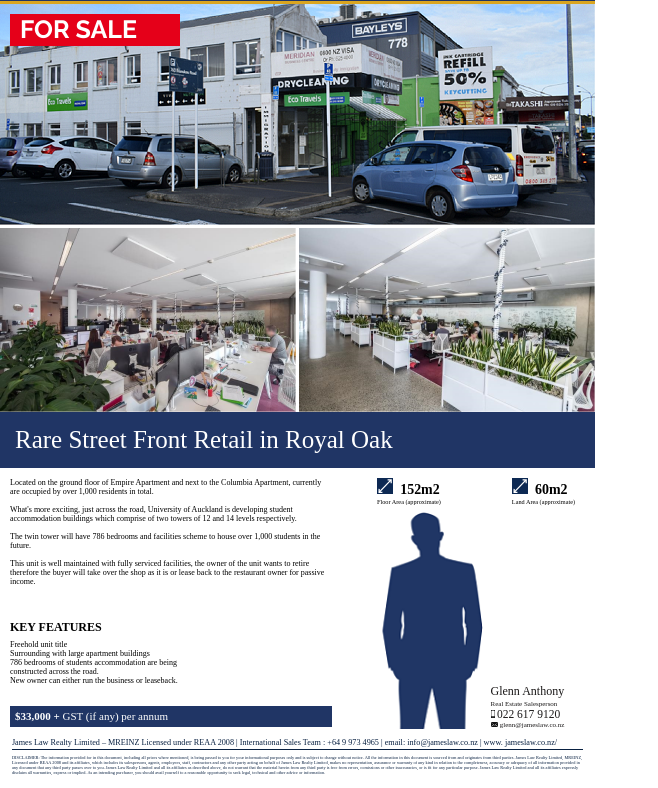
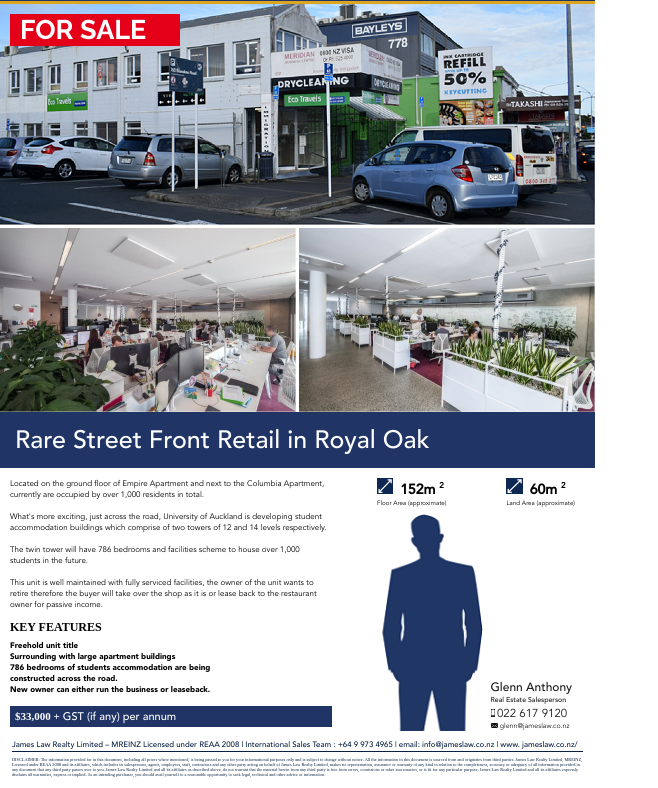
Before and after one commit to FatahiaNasrin/sample, a plain HTML site: page index.html in a window 1280 px wide. Shown: the part 54-842 px from the top of the page, without its empty margins (0-658 px from the left). Drawn offline with Linux system fonts and the light colour scheme.

Commit message:
issues added

```diff
--- a/index.html
+++ b/index.html
@@ -52,12 +52,12 @@
         <div class="social-icons">
             <div>
                 <img class="measurement" src="icons/floor-area.svg" alt="">
-        <h4 style="font-size:13.95px; font-family:Avenir-medium;"class="measurement">152m2</h4>
+        <h4 style="font-size:13.95px; font-family:'Avenir-medium';"class="measurement"> 152m <sup>2</sup></h4>
        <p style="font-size:6.25px; font-family:Avenir-Book;  margin: 0px;">Floor Area (approximate)</p>
             </div>
             <div>
                 <img class="measurement" src="icons/floor-area.svg" alt="">
-                <h4 style="font-size:13.95px; font-family:Avenir-medium;"class="measurement">60m2</h4>
+                <h4 style="font-size:13.95px; font-family:Avenir-medium;"class="measurement">60m <sup>2</sup></h4>
                 <p style="font-size:6.25px; font-family:Avenir-Book; margin: 0px;">Land Area (approximate)</p>
             </div>
     </div>
@@ -71,7 +71,7 @@
         <div><img class="icons" src="icons/mobile.svg" alt="">
             <p  style="color:#1A1818; font-size: 11.5px; margin:0px; font-family: 'Avenir-Book';"class="icons">022 617 9120</p> <br>
             <img class="icons" src="icons/mail.svg" alt="">
-            <small style="color:#1A1818; font-size: 7px; margin:0; font-family: Avenir-Book;"class="">glenn@jameslaw.co.nz</small>  </div>
+            <small style="color:#1A1818; font-size: 7px; margin:0; font-family: 'Avenir-Book';"class="">glenn@jameslaw.co.nz</small>  </div>
     </div>
     </div>
 </div>
@@ -79,9 +79,9 @@
 
     <section class="footer">
         <div class="footer-sentence">
-            <p class="line" style="font-size:8.2px; margin-bottom: 0px; line-height: 12px; ">James Law Realty Limited – MREINZ Licensed under REAA 2008 | International Sales Team : +64 9 973 4965 | email: info@jameslaw.co.nz |   www. jameslaw.co.nz/</p>
+            <p class="line" style="font-size:7.82px; margin-bottom: 0px; line-height: 12px; ">James Law Realty Limited – MREINZ Licensed under REAA 2008 | International Sales Team : +64 9 973 4965 | email: info@jameslaw.co.nz |   www. jameslaw.co.nz/</p>
            </div>
-           <div style="font-size:4.35px; margin-top: 5px;"class="bootom-part">
+           <div style="font-size:4.35px; font-family='Avenir-Medium' ;margin-top: 5px;"class="bootom-part">
                DISCLAIMER: The information provided for in this document, including all prices where mentioned, is being passed to you for your informational purposes only and is subject to change without notice. All the information in this document is sourced from and originates from third parties. James Law Realty Limited, MREINZ, Licensed under REAA 2008 and its affiliates, which includes its salespersons, agents, employees, staff, contractors and any other party acting on behalf of James Law Realty Limited, makes no representation, assurance or warranty of any kind in relation to the completeness, accuracy or adequacy of all information provided in any document that any third party passes over to you. James Law Realty Limited and all its affiliates as described above, do not warrant that the material herein from any third party is free from errors, comissions or other inaccuracies, or is fit for any particular purpose. James Law Realty Limited and all its affiliates expressly disclaim all warranties, express or implied. As an intending purchaser, you should avail yourself to a reasonable opportunity to seek legal, technical and other advice or information.
            </div>
     </section>
--- a/style.css
+++ b/style.css
@@ -1,11 +1,15 @@
 @font-face {
-    font-family: 'Avenir', 'Avenir-Medium', 'Avenir-Book';
-    src: url(fonts/Avenir-Medium.ttf);
-    src: url(fonts/Avenir-Book.ttf);
+    font-family: 'Avenir';
     src: url(fonts/Avenir-Black.ttf);
-    src: url(fonts/Avenir-Heavy.ttf);
   }
-  /* *{font-family: 'Raleway', sans-serif;} */
+  @font-face{
+      font-family: 'Avenir-Medium';
+      src: url(fonts/Avenir-Medium.ttf);
+  }
+  @font-face{
+      font-family: 'Avenir-Book';
+      src: url(fonts/Avenir-Book.ttf);
+  }
   body{
     width: 595px;
     height: 842px;
@@ -17,7 +21,7 @@
       display: flex;
       justify-content: space-between;
       align-items: center;
-      font-family: 'Avenir Medium';
+      font-family: 'Avenir-Medium';
       font-size: 15px;
       height: 55px;
       background-color:#203565;
@@ -47,7 +51,7 @@
   }
 .top-left {
     position: absolute;
-    font-size: 25px;
+    font-size: 27px;
     width: 160px;
     font-family: 'Raleway';
     height: 32px;
@@ -118,6 +122,12 @@
     justify-content: space-between;
     margin-right: 10px;
 }
+sup {
+    vertical-align: super;
+    font-size: 8px;
+
+}
+
 .measurement{
     display: inline-block;
     margin-right: 5px;
```
